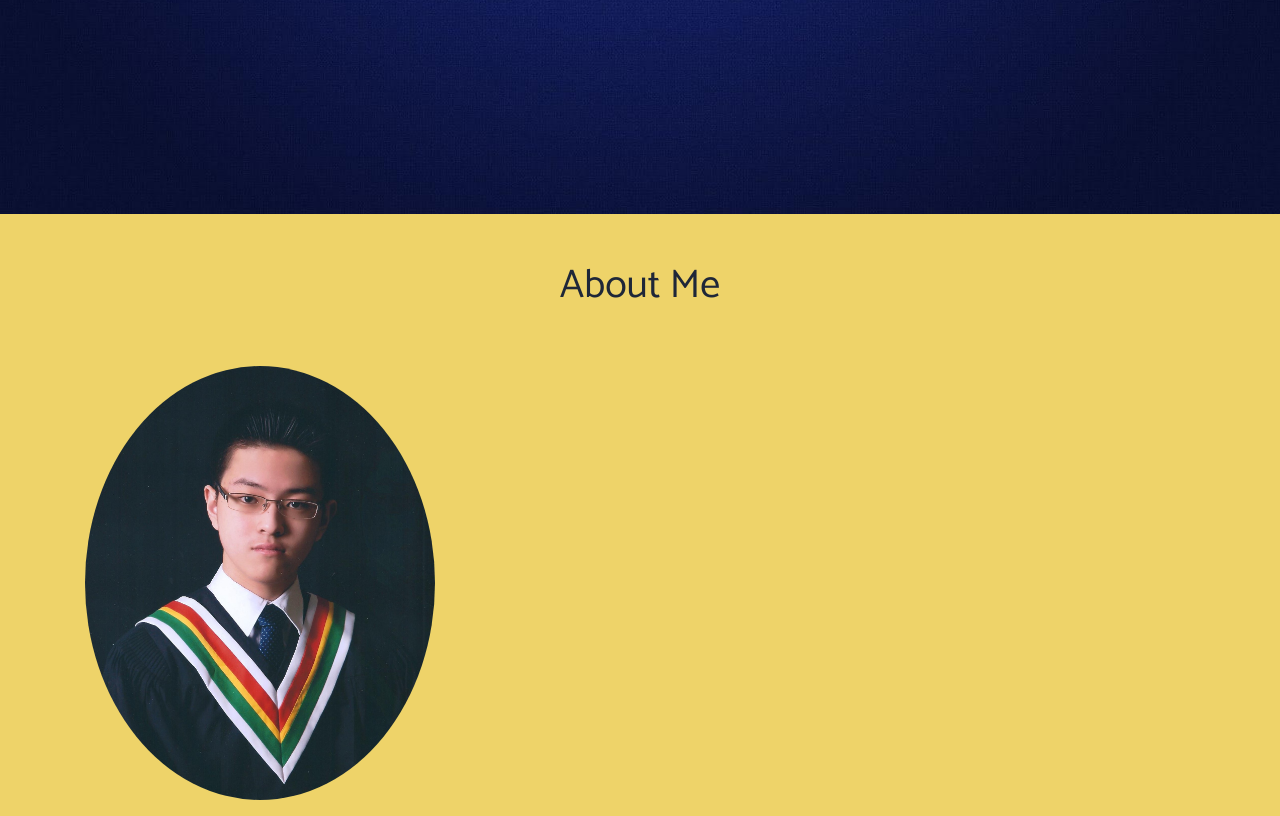
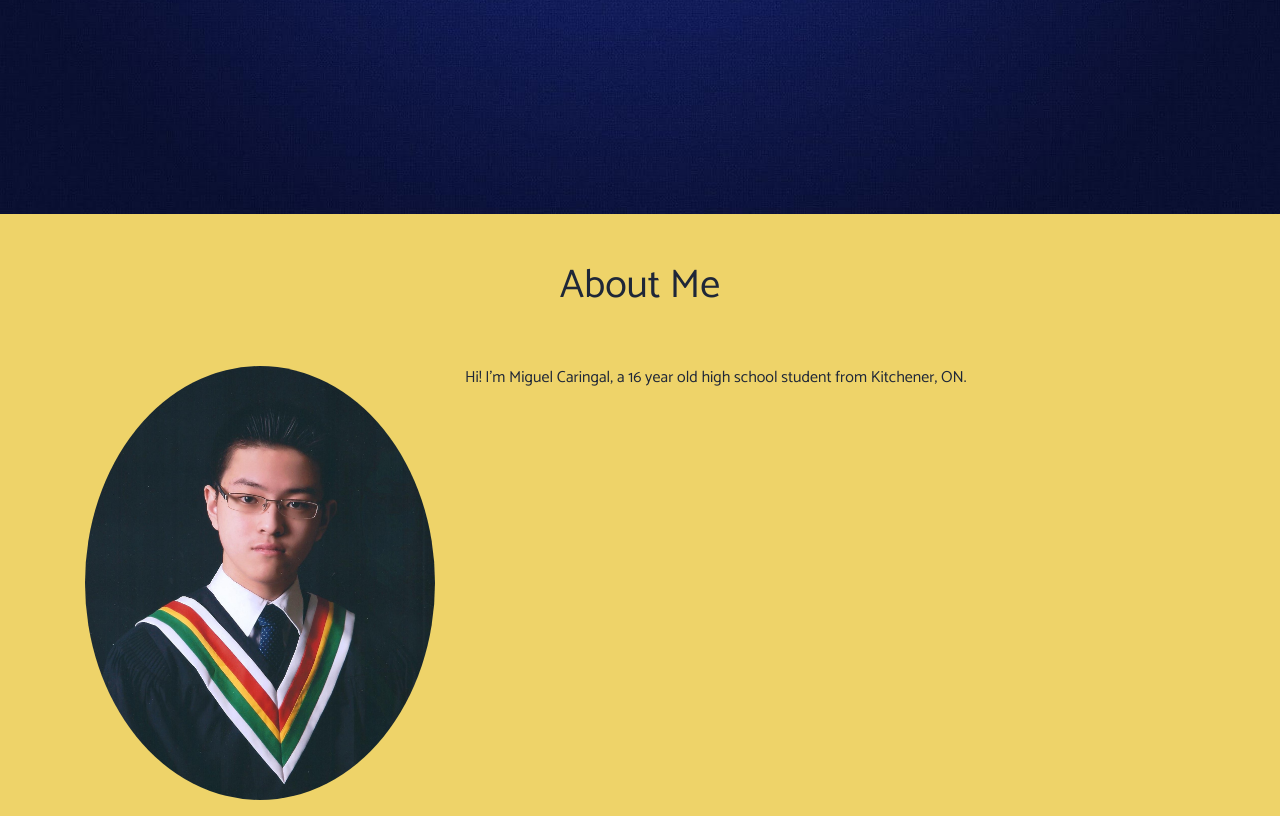
Before and after one commit to Miguel-Caringal/Portfolio-Website, a plain HTML site: page index.html in a window 1280 px wide. Shown: the part 586-1402 px from the top of the page. Drawn offline with nearby package versions, Linux system fonts and the light colour scheme.

Commit message:
About Me

```diff
--- a/index.html
+++ b/index.html
@@ -57,7 +57,12 @@
 			<div class="row">
 				<div class="col-md-4">
                     <img src="pics/Miguel.jpeg" alt="" class="img-fluid mb-3 rounded-circle">
-                </div>
+				</div>
+				<div class="col-md-8">
+					<p>Hi! I'm Miguel Caringal, a 16 year old high school student from Kitchener, ON.<br>
+
+					</p>
+				</div>
 			</div>
         </div>
 	</section>
--- a/style.css
+++ b/style.css
@@ -1,3 +1,5 @@
+/*If there's extra time, make an extra media query for xtra xtra large*/
+
 body, html {
     height: 100%;
     margin: 0;
```
